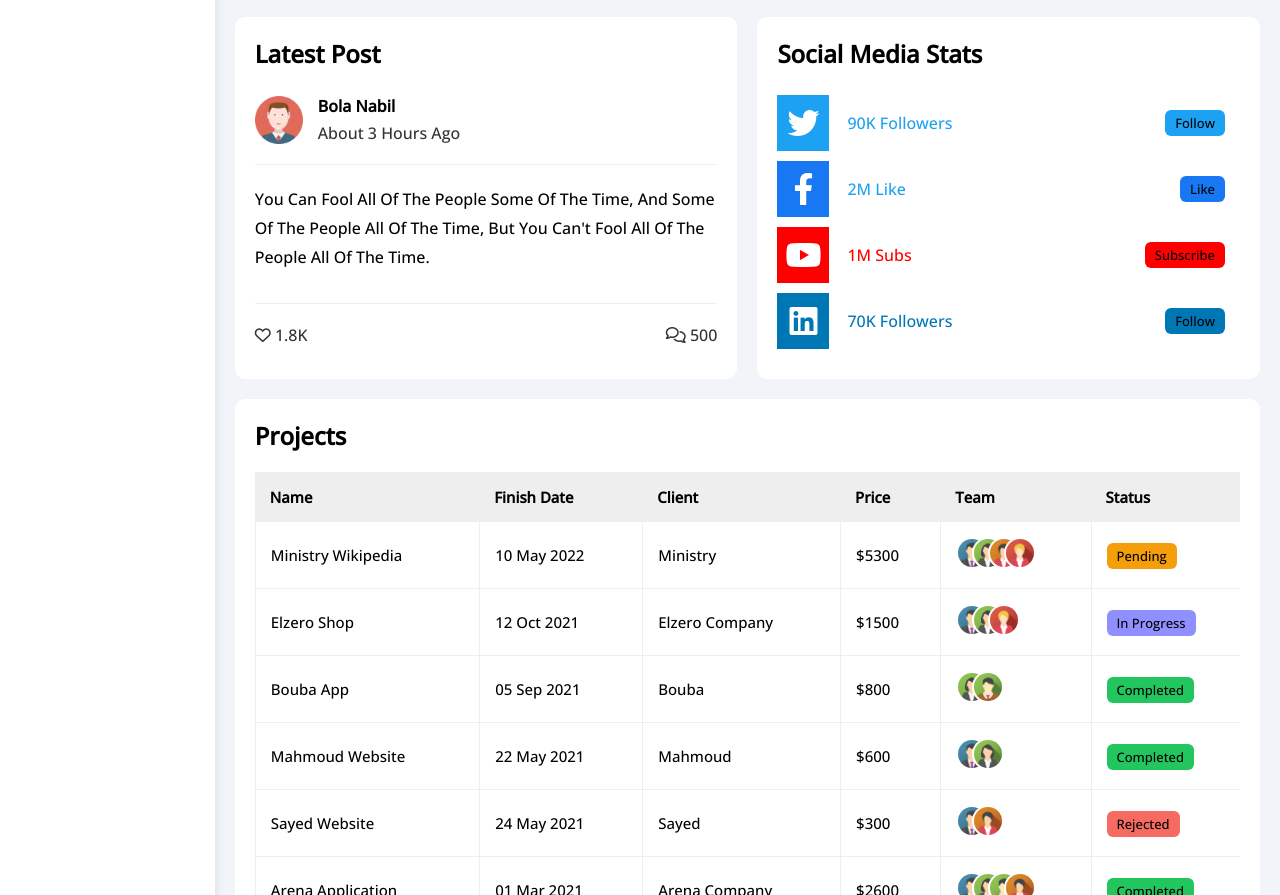
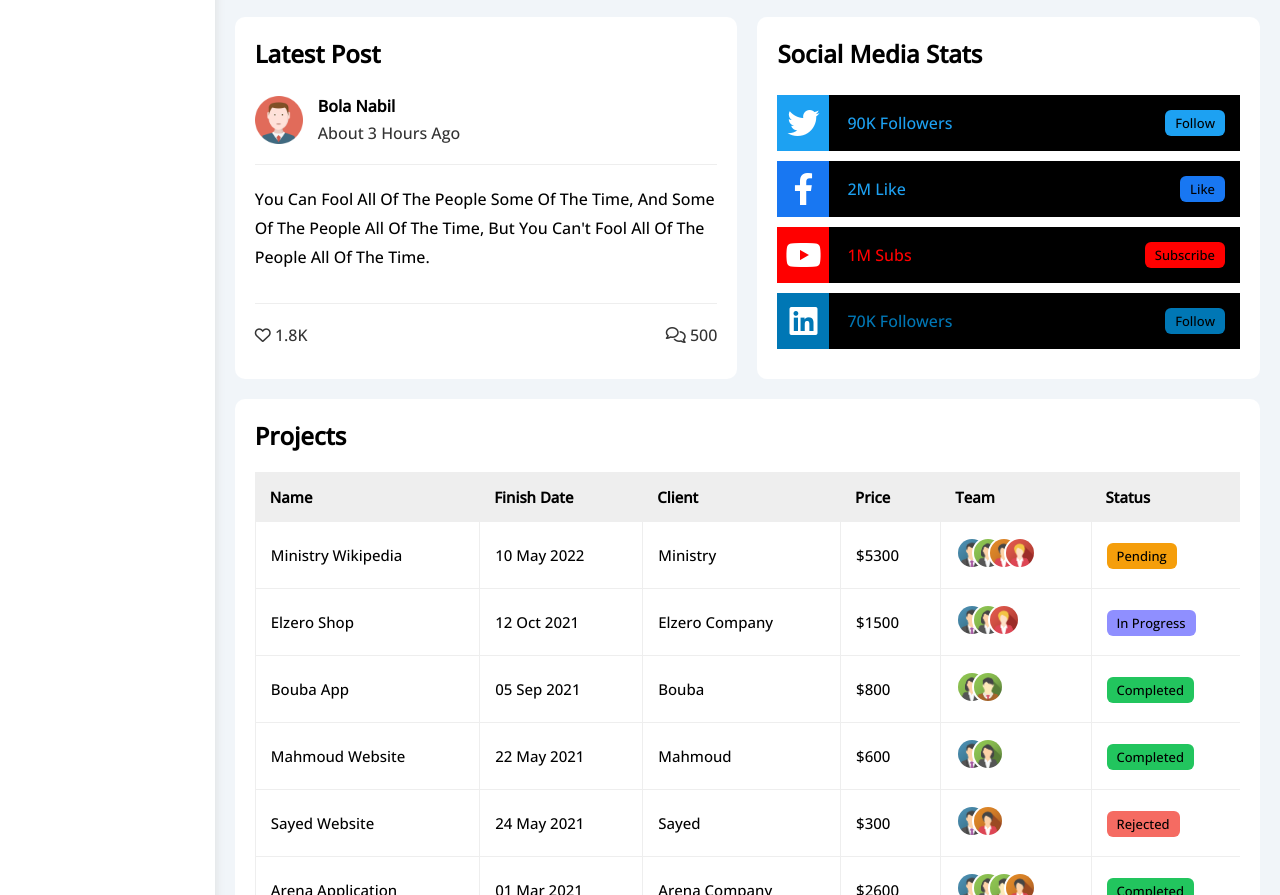
Before and after one commit to bola-nabil/Dashboard, a plain HTML site: page index.html in a window 1280 px wide. Shown: the part 2322-3217 px from the top of the page. Drawn offline with nearby package versions, Linux system fonts and the light colour scheme.

Commit message:
new update

```diff
--- a/css/main.css
+++ b/css/main.css
@@ -463,7 +463,7 @@ nav ul li a span {
     -o-transform: rotate(5deg);
 }
 .social-media .twitter {
-    background-color: white;
+    background-color: black;
     color: #1da1f2;
 }
 .social-media .twitter i,
@@ -471,7 +471,7 @@ nav ul li a span {
     background-color: #1da1f2;
 }
 .social-media .facebook {
-    background-color: white;
+    background-color: black;
     color: #1da1f2;
 }
 .social-media .facebook i,
@@ -479,7 +479,7 @@ nav ul li a span {
     background-color: #1877f2;
 }
 .social-media .youtube {
-    background-color: white;
+    background-color: black;
     color: #ff0000;
 }
 .social-media .youtube i,
@@ -487,7 +487,7 @@ nav ul li a span {
     background-color: #ff0000;
 }
 .social-media .linkedin {
-    background-color: white;
+    background-color: black;
     color: #0077b5;
 }
 .social-media .linkedin i,
```
